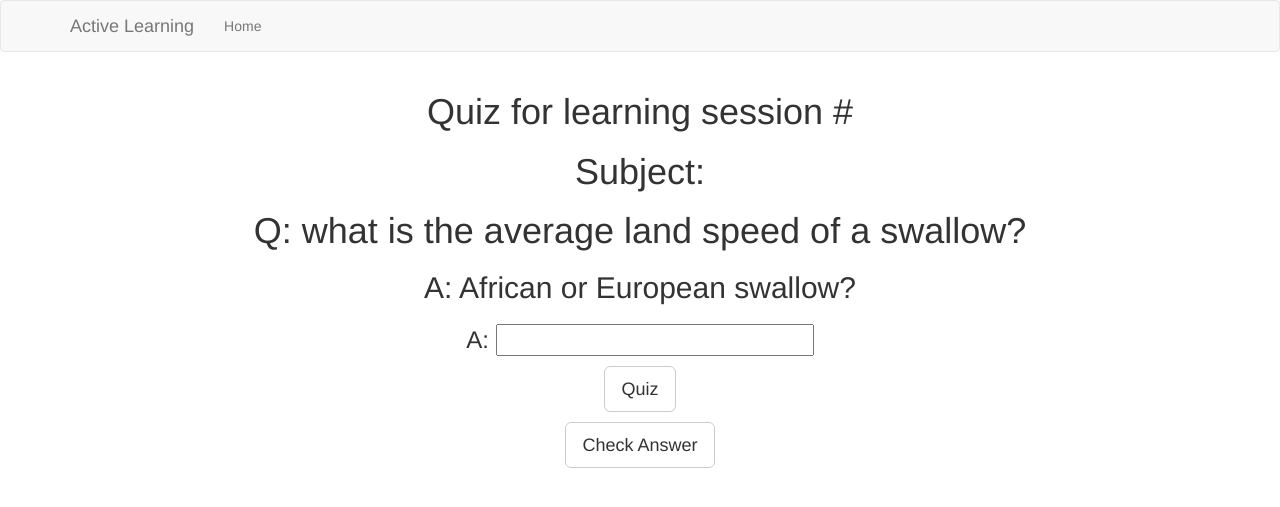
After one commit to jonathanStrange0/active_learning, a Python web app: template app/templates/quiz.html in a window 1280 px wide. The commit adds this page. Shown: the top 507 px of the page. Run offline with Jinja, Linux system fonts and the light colour scheme; the template is opened without the code that fills it, so the values that code supplies are empty; some libraries are stand-ins or nearby versions.

Commit message:
created session_results.html, started on quiz.html

```diff
--- a/app/note_controller.py
+++ b/app/note_controller.py
@@ -9,11 +9,7 @@ def note_controller(learning_session_id=None):
 
 	if learning_session_id:
 		session = LearningSession.query.filter_by(id = learning_session_id).first()
-	# else:
-	# 	session = LearningSession(start_time=datetime.now())
-	# 	session.subject.append(subject_selector())
-	# 	db.session.commit()
-	# 	print(session)
+
 	note_form = NoteForm()
 
 	if request.method == 'POST' and note_form.validate_on_submit():
--- a/app/templates/note.html
+++ b/app/templates/note.html
@@ -14,7 +14,7 @@
 
     <div class="row" align="center">
         <p align="center">
-	   		<a class="btn btn-lg btn-default" id="doneButton" href="{{url_for('_close_learning_session', learning_session_id=session.id )}}">Done Learning</a>
+	   		<a class="btn btn-lg btn-default" id="doneButton" href="{{url_for('_close_learning_session', learning_session_id = session.id )}}">Done Learning</a>
 	  	</p>
 	</div>
 </div>
--- /dev/null
+++ b/app/templates/quiz.html
@@ -0,0 +1,30 @@
+{% extends "base.html" %}
+{% import 'bootstrap/wtf.html' as wtf %}
+
+{% block content %}
+
+<!-- fill out content soon -->
+<h1 align="center">Quiz for learning session # </h1>
+<h1 align="center">Subject: </h1>
+<h1 align="center">Q: what is the average land speed of a swallow?</h1>
+<h2 align="center">A: African or European swallow?</h2>
+<h3 align="center">A: <input type="textarea" name="answer"></h3>
+  <p align="center">
+    <a class="btn btn-lg btn-default" id="quizButton" href="">Quiz</a>
+  </p>
+  <p align="center">
+    <button class="btn btn-lg btn-default" id="checkAnswerButton" href="">Check Answer</button>
+  </p>
+
+
+<script type=text/javascript>
+  $(function() {
+    $('select[id="quizButton"]').on('click', function() { //when the line select field is changed:
+
+    });
+   });
+</script>
+
+
+
+{% endblock %}
```
Also changed, not shown: app/results_controller.py (+8 -1 lines), app/routes.py (+7 -22 lines), app/templates/session_results.html (+6 -3 lines), app.db, 2 other files.
